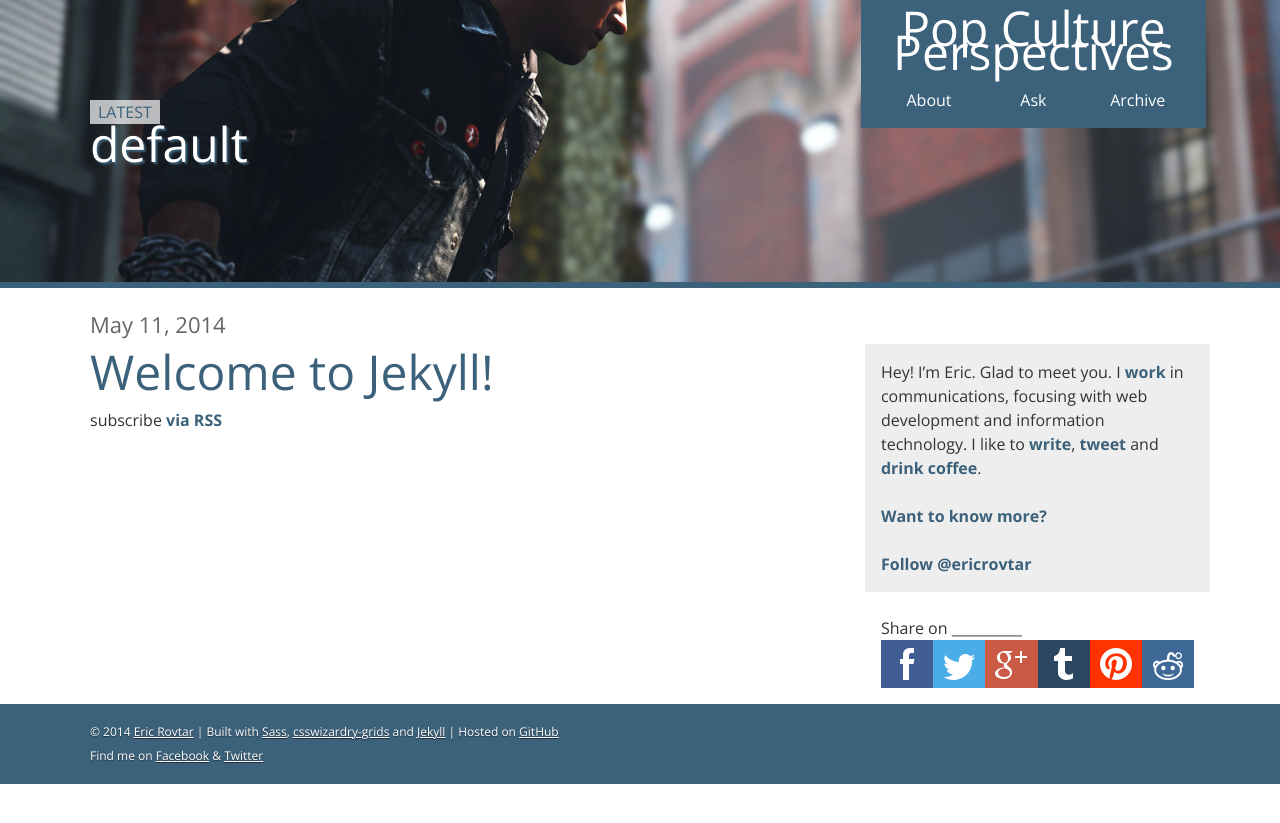
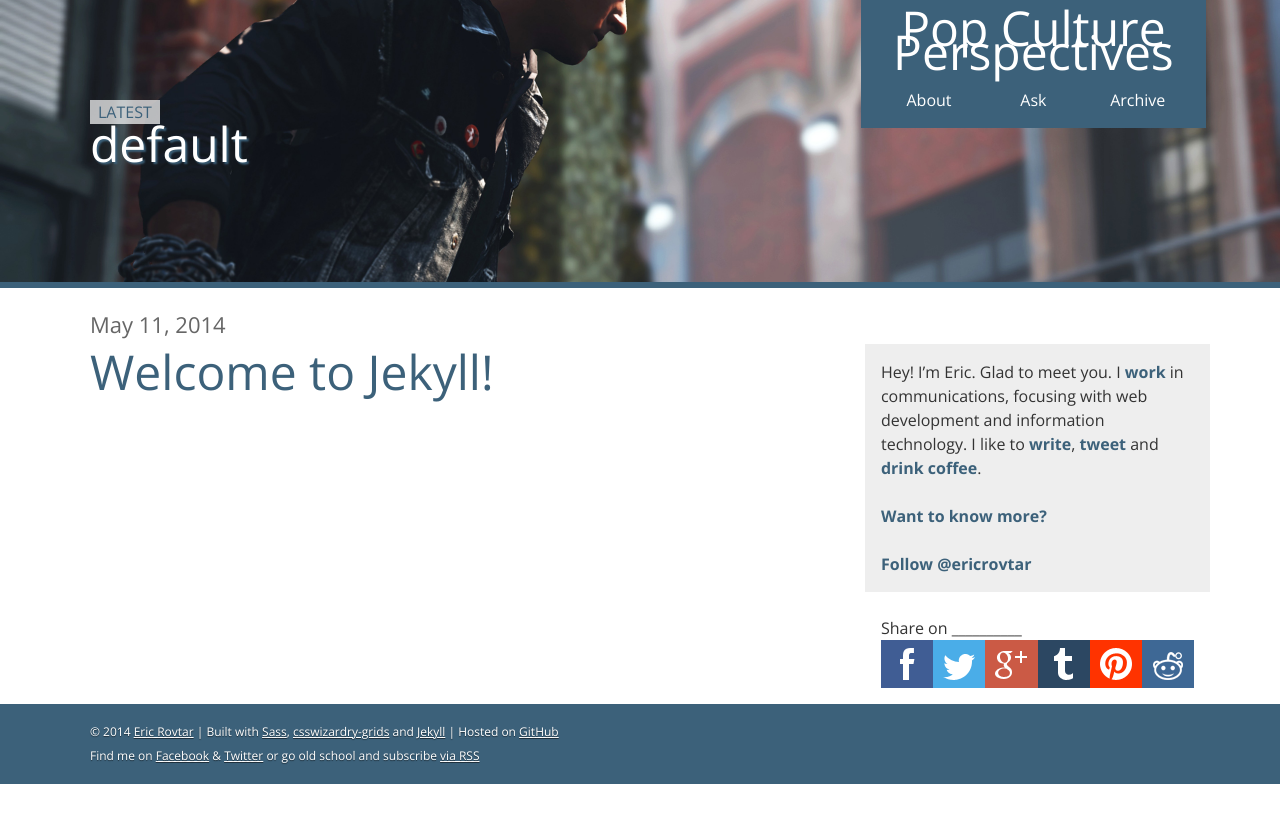
Before and after one commit to ericrovtar/ericrovtar.github.io, a Jekyll site: the page built from index.html, in a window 1280 px wide. Shown: the top 823 px of the page. Built offline with Jekyll 4.4.1, drawn with Linux system fonts in a browser that asks for light colours; comment, search, counter and statistics services are not loaded.

Commit message:
Move RSS link to footer

```diff
--- a/_includes/footer.html
+++ b/_includes/footer.html
@@ -9,7 +9,8 @@
                     <a href="http://jekyllrb.com" target="_blank">Jekyll</a> |
                     Hosted on <a href="http://github.com" target="_blank">GitHub</a><br />
                     Find me on <a href="http://facebook.com/eric.rovtar" target="_blank">Facebook</a> &amp;
-                    <a href="http://twitter.com/ericrovtar" target="_blank">Twitter</a>
+                    <a href="http://twitter.com/ericrovtar" target="_blank">Twitter</a> or go old school
+                    and subscribe <a href="{{ "/feed.xml" | prepend: site.baseurl }}">via RSS</a>
                 </p>
             </div>
         </div>
--- a/index.html
+++ b/index.html
@@ -14,5 +14,3 @@ showLatest: true
         </a>
     </h1>
 {% endfor %}
-
-<p class="rss-subscribe">subscribe <a href="{{ "/feed.xml" | prepend: site.baseurl }}">via RSS</a></p>
```
